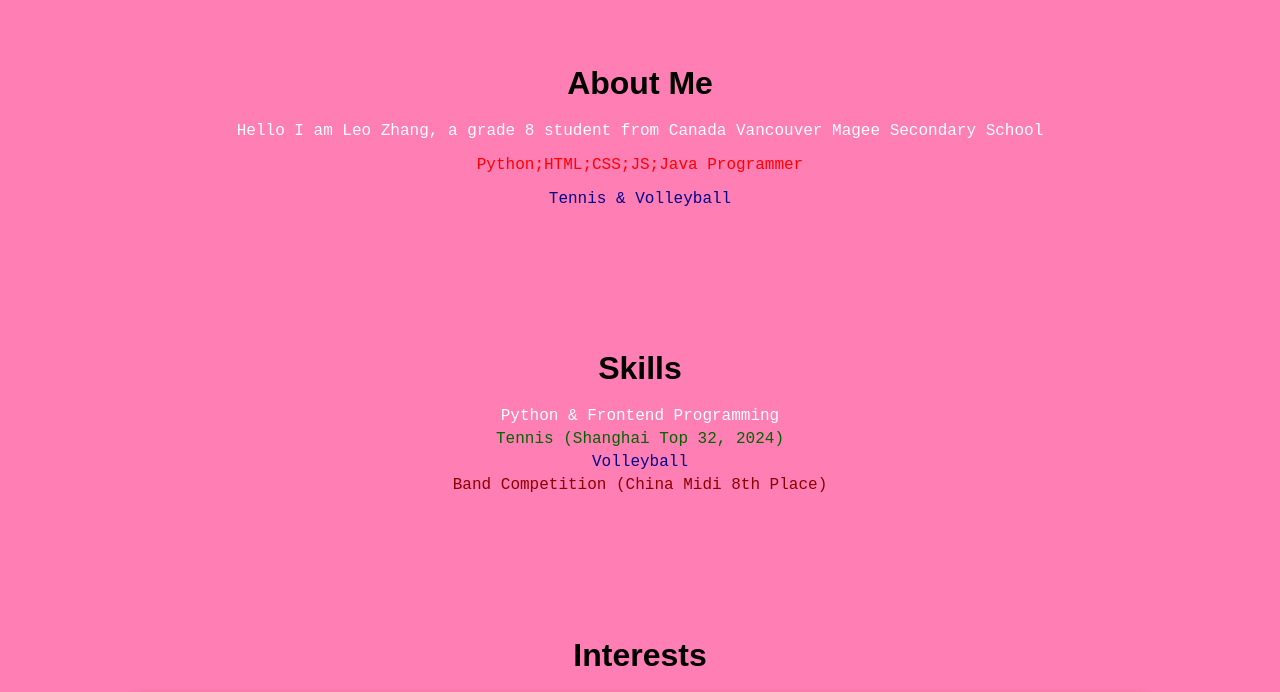
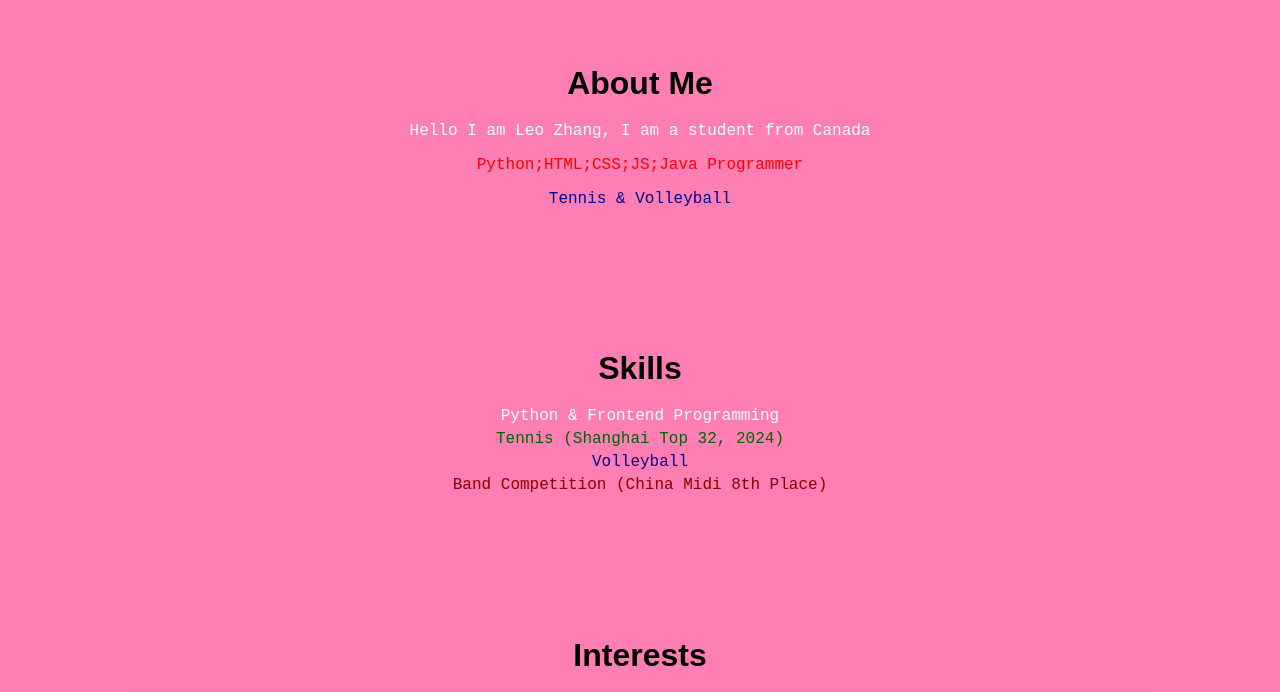
Before and after one commit to leo-zhang-1121/leo-zhang-website, a plain HTML site: page index.html in a window 1280 px wide. Shown: the part 880-1572 px from the top of the page. Drawn offline with Linux system fonts and the light colour scheme.

Commit message:
Update index.html

```diff
--- a/index.html
+++ b/index.html
@@ -163,7 +163,7 @@
 
   <section id="about" class="about">
     <h2 class="subtitle">About Me</h2>
-    <p>Hello I am Leo Zhang, a grade 8 student from Canada Vancouver Magee Secondary School</p>
+    <p>Hello I am Leo Zhang, I am a student from Canada</p>
     <p style="color: red;">Python;HTML;CSS;JS;Java Programmer</p>
     <p style="color: darkblue;">Tennis & Volleyball </p>
 
```
